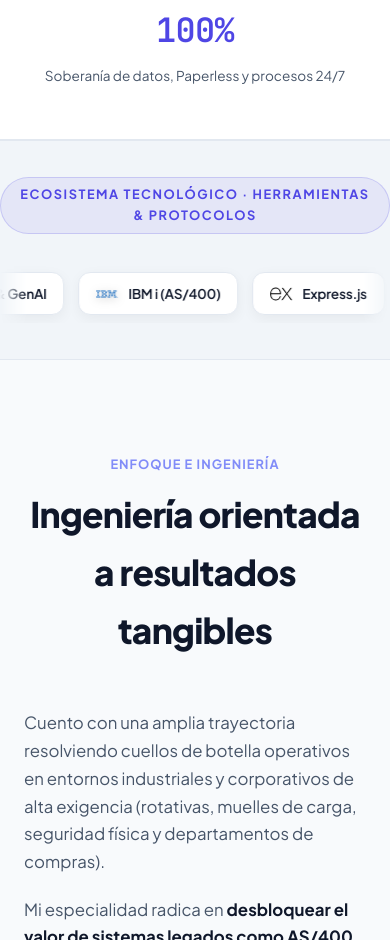
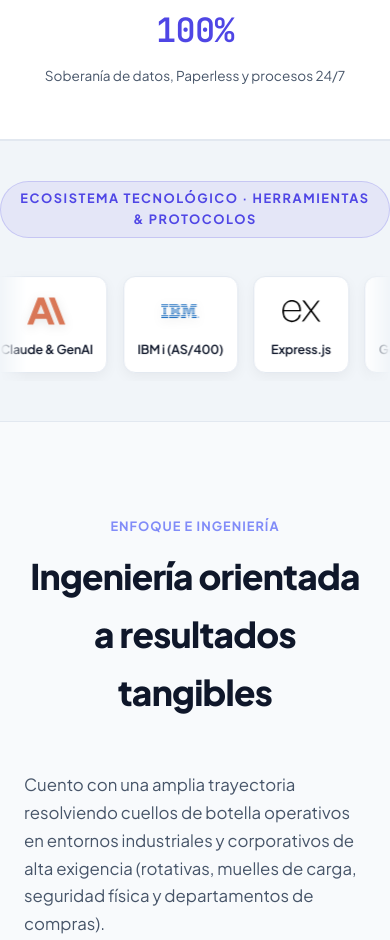
Before and after one commit to cjjb1/Portfolio, a website: page public/index.html in a window 390 px wide. Shown: the part 1637-2577 px from the top of the page. Drawn offline with Linux system fonts and the light colour scheme.

Commit message:
style: rediseñar tarjetas del carrusel con logo grande superior y nombre de tecnologia inferior

```diff
--- a/public/style.css
+++ b/public/style.css
@@ -1747,70 +1747,76 @@ code {
 
 .tech-carousel-item {
   display: inline-flex;
-  align-items: center;
-  gap: 0.85rem;
-  padding: 0.75rem 1.35rem;
+  flex-direction: column;
+  align-items: center;
+  justify-content: center;
+  min-width: 112px;
+  padding: 1.15rem 1.1rem 0.95rem;
+  gap: 0.75rem;
   background: var(--bg-card);
   border: 1px solid var(--border-subtle);
-  border-radius: 12px;
+  border-radius: 14px;
   backdrop-filter: blur(10px);
   -webkit-backdrop-filter: blur(10px);
   box-shadow: 0 4px 16px rgba(0, 0, 0, 0.25);
   white-space: nowrap;
-  transition: transform 0.25s ease, border-color 0.25s ease, box-shadow 0.25s ease, background 0.25s ease;
+  transition: transform 0.25s cubic-bezier(0.16, 1, 0.3, 1), border-color 0.25s ease, box-shadow 0.25s ease, background 0.25s ease;
   user-select: none;
   cursor: default;
 }
 
 .tech-carousel-item:hover {
-  transform: translateY(-3px) scale(1.03);
+  transform: translateY(-5px) scale(1.03);
   border-color: rgba(99, 102, 241, 0.55);
-  box-shadow: 0 8px 24px rgba(99, 102, 241, 0.25);
+  box-shadow: 0 10px 28px rgba(99, 102, 241, 0.25);
   background: var(--bg-card-hover);
 }
 
 .carousel-logo {
-  width: 26px;
-  height: 26px;
+  width: 48px;
+  height: 48px;
   object-fit: contain;
-  filter: drop-shadow(0 2px 4px rgba(0, 0, 0, 0.25));
+  filter: drop-shadow(0 4px 8px rgba(0, 0, 0, 0.3));
   flex-shrink: 0;
-  transition: transform 0.25s ease;
+  transition: transform 0.3s cubic-bezier(0.34, 1.56, 0.64, 1);
 }
 
 .tech-carousel-item:hover .carousel-logo {
-  transform: scale(1.15) rotate(4deg);
+  transform: scale(1.14) translateY(-2px);
 }
 
 .carousel-name {
-  font-size: 0.92rem;
+  font-size: 0.84rem;
   font-weight: 600;
   color: var(--text-primary);
   letter-spacing: -0.01em;
+  text-align: center;
 }
 
 /* Responsive adjustments */
 @media (max-width: 768px) {
   .tech-carousel-section {
-    padding: 2.25rem 0;
+    padding: 2.5rem 0;
   }
   .tech-carousel-header {
     margin-bottom: 1.25rem;
   }
   .tech-carousel-track {
-    gap: 0.85rem;
-    animation-duration: 30s;
+    gap: 0.95rem;
+    animation-duration: 34s;
   }
   .tech-carousel-item {
-    padding: 0.6rem 1.05rem;
-    gap: 0.65rem;
+    min-width: 96px;
+    padding: 0.95rem 0.85rem 0.8rem;
+    gap: 0.55rem;
+    border-radius: 12px;
   }
   .carousel-logo {
-    width: 22px;
-    height: 22px;
+    width: 38px;
+    height: 38px;
   }
   .carousel-name {
-    font-size: 0.84rem;
+    font-size: 0.78rem;
   }
 }
 
@@ -1836,7 +1842,11 @@ code {
 [data-theme="light"] .tech-carousel-item:hover {
   background: #ffffff;
   border-color: #4f46e5;
-  box-shadow: 0 8px 24px rgba(79, 70, 229, 0.15);
+  box-shadow: 0 10px 28px rgba(79, 70, 229, 0.15);
+}
+
+[data-theme="light"] .carousel-logo {
+  filter: drop-shadow(0 2px 5px rgba(0, 0, 0, 0.1));
 }
 
 [data-theme="light"] .carousel-name {
```
